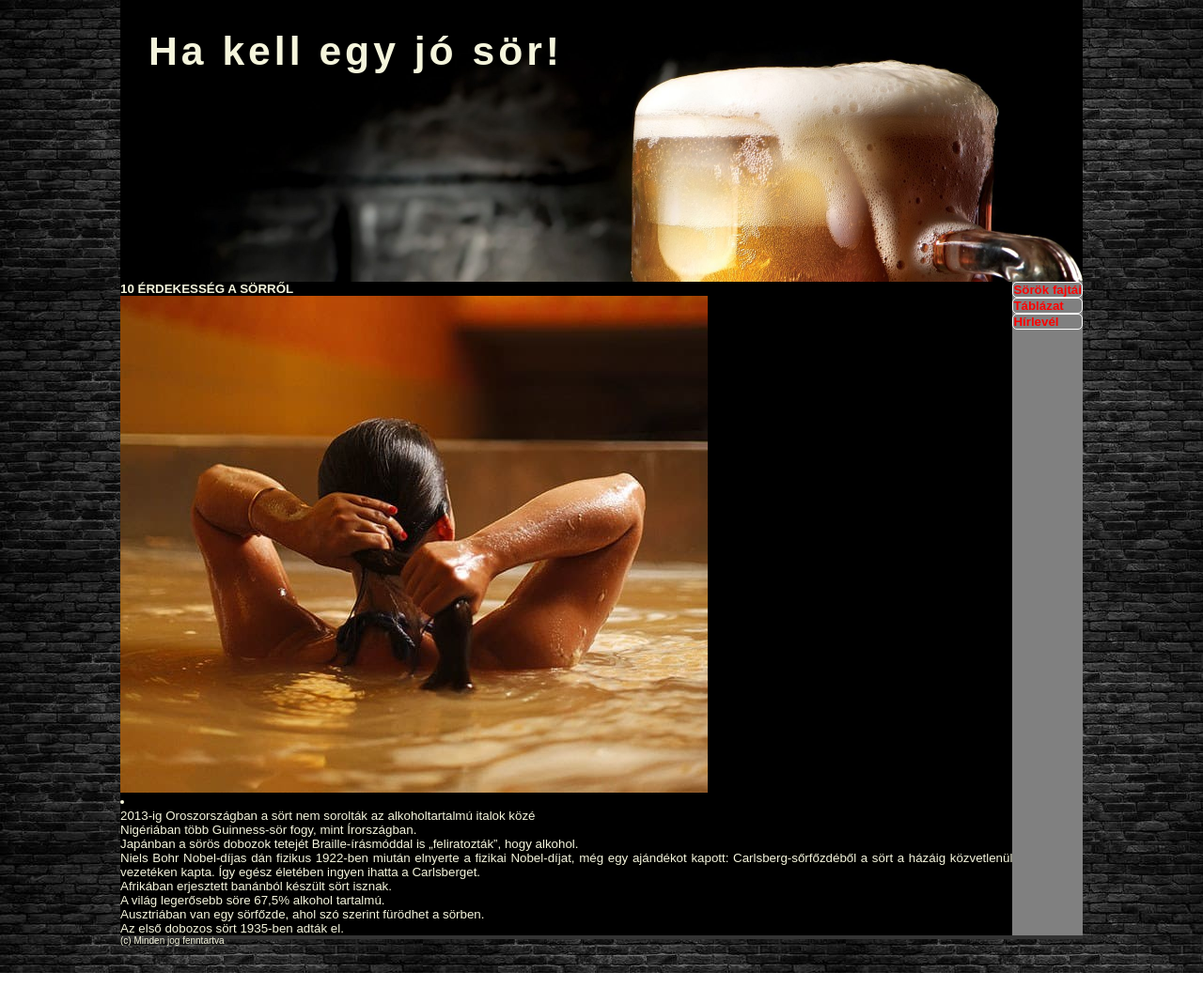
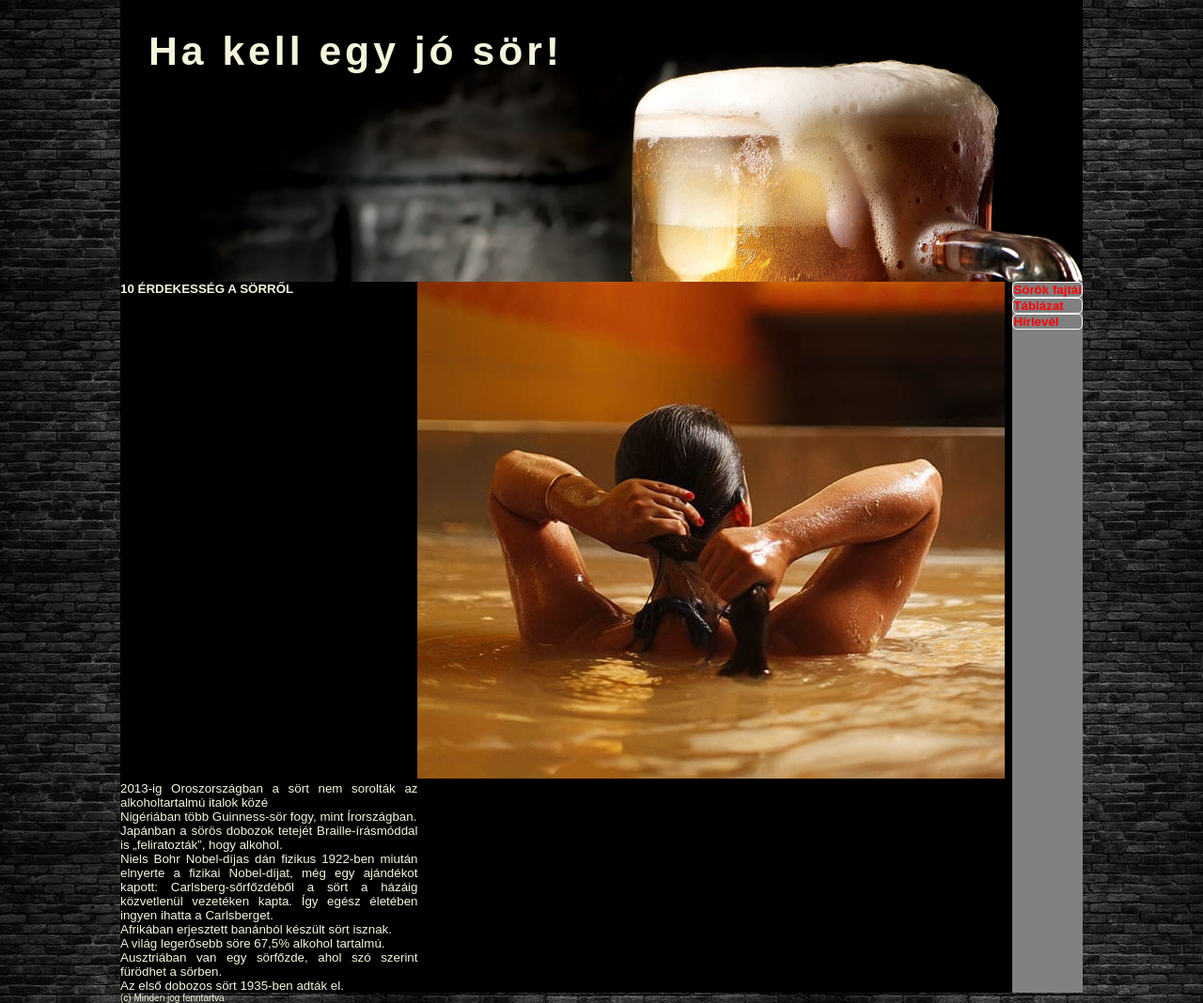
Before and after one commit to gergelybu/agazati_sor, a plain HTML site: page index.html in a window 1280 px wide. Shown: the whole page at 94% size. Before the commit the page ends 1036 px from the top, so only its background shows below. Drawn offline with Linux system fonts and the light colour scheme.

Commit message:
Add files via upload
javítások

```diff
--- a/index.html
+++ b/index.html
@@ -16,7 +16,7 @@
         <header>Ha kell egy jó sör!</header>
         <article>
             <h1>10 ÉRDEKESSÉG A SÖRRŐL</h1>
-            <div class="img"></div><img src="\img\sorfurdo.jpg" alt="">
+            <div class="img"><img src="\img\sorfurdo.jpg" alt=""></div>
             <div class="txt">
             <li>
                 <ul>2013-ig Oroszországban a sört nem sorolták az alkoholtartalmú italok közé</ul>
--- a/style.css
+++ b/style.css
@@ -38,22 +38,27 @@ header {
 
 article{
     grid-area: a;
-    background-color: black !important;
+    background-color: black;
     text-align: justify;
     font-size: 10px;
+    display: grid;
+    grid-template-columns: 1fr 2fr;
 }
 
 article h1{
     font-size: 15p;
 }
 
-article .img{
-    margin-left: 0;
-    width: 200px;
+article #img{
+    width: 100px;
+}
+
+article li {
+    list-style-type: none;
 }
 
 nav {
-    background-color: grey !important;
+    background-color: grey;
     width: auto;
     height: auto;
     grid-area: n;
@@ -61,7 +66,6 @@ nav {
 
 nav li {
     list-style-type: none;
-
 }
 
 nav li ul {
@@ -83,6 +87,6 @@ nav li ul a:hover {
 footer{
     text-align: center;
     font-size: 10px;
-    height: 40px;
+    height: auto;
     width: auto;
 }
```
Also changed, not shown: sor/sor.txt, tablazat.html (line endings or trailing spaces).
